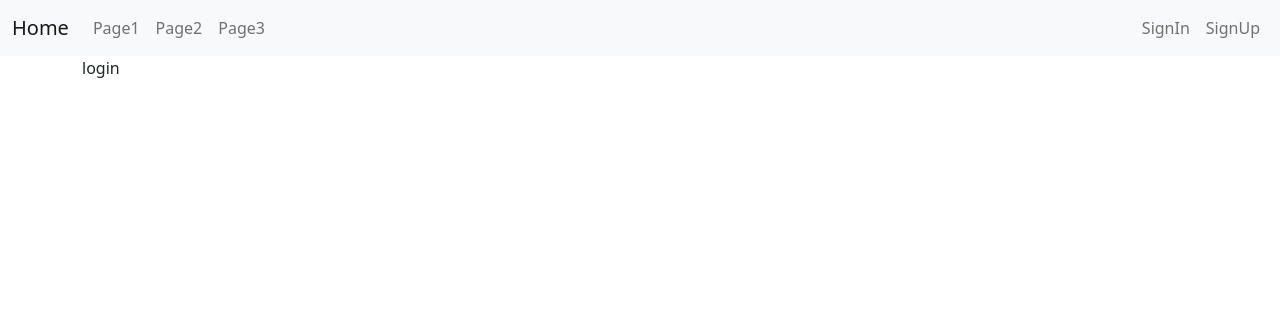
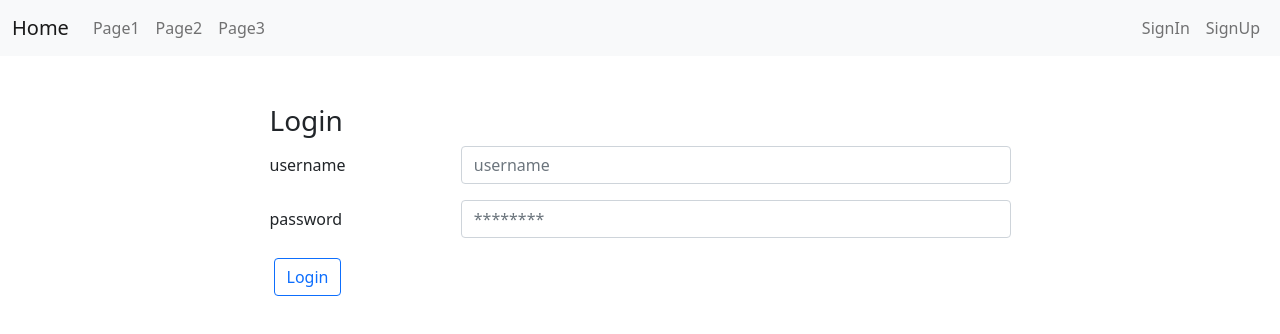
Before and after one commit to jcjfgnl9205/Notice-project-frontend, a React (Create React App) app: page /login in a window 1280 px wide. Shown: the top 334 px of the page. Built offline with nearby package versions, Linux system fonts and the light colour scheme; the HTML template or start-up script is replaced by a standard one.

Commit message:
Add Login page

```diff
--- a/src/pages/auth/Login.js
+++ b/src/pages/auth/Login.js
@@ -1,10 +1,60 @@
-import React from 'react';
+import React, { useState } from 'react';
+import InputField from "../../components/common/InputField";
+import Alert from "../../components/common/Alert";
 
+const user = {
+  username: "",
+  password: ""
+}
 
 const Login = () => {
+
+  const [ loginUser, setLoginUser ] = useState(user);
+  const [ msg, setMsg ] = useState('');
+  const { username, password } = loginUser;
+
+  const onChange = e => {
+    const { value, name } = e.target;
+    setLoginUser({
+      ...loginUser, //Inputをコビーする
+      [name]: value
+    });
+  };
+
+  const onSubmit = e => {
+    e.preventDefault();
+  }
+
+  const errorMsg = msg ? <Alert msg={msg} className="alert alert-warning"/> : null;
+
   return (
     <>
-    login
+      <form onSubmit={ onSubmit } className="w-75 p-5 mx-auto">
+        <h3>Login</h3>
+        <InputField
+          label="username"
+          type="text"
+          name="username"
+          value={ loginUser.username }
+          minLength={ 8 }
+          maxLength={ 16 }
+          placeholder="username"
+          onChange={ onChange }
+        />
+        <InputField
+          label="password"
+          type="password"
+          name="password"
+          value={ loginUser.password }
+          minLength={ 8 }
+          maxLength={ 16 }
+          placeholder="********"
+          onChange={ onChange }
+        />
+        <button type="submit" className="btn btn-outline-primary m-1">Login</button>
+
+        { errorMsg }
+      </form>
     </>
   );
 }
```
